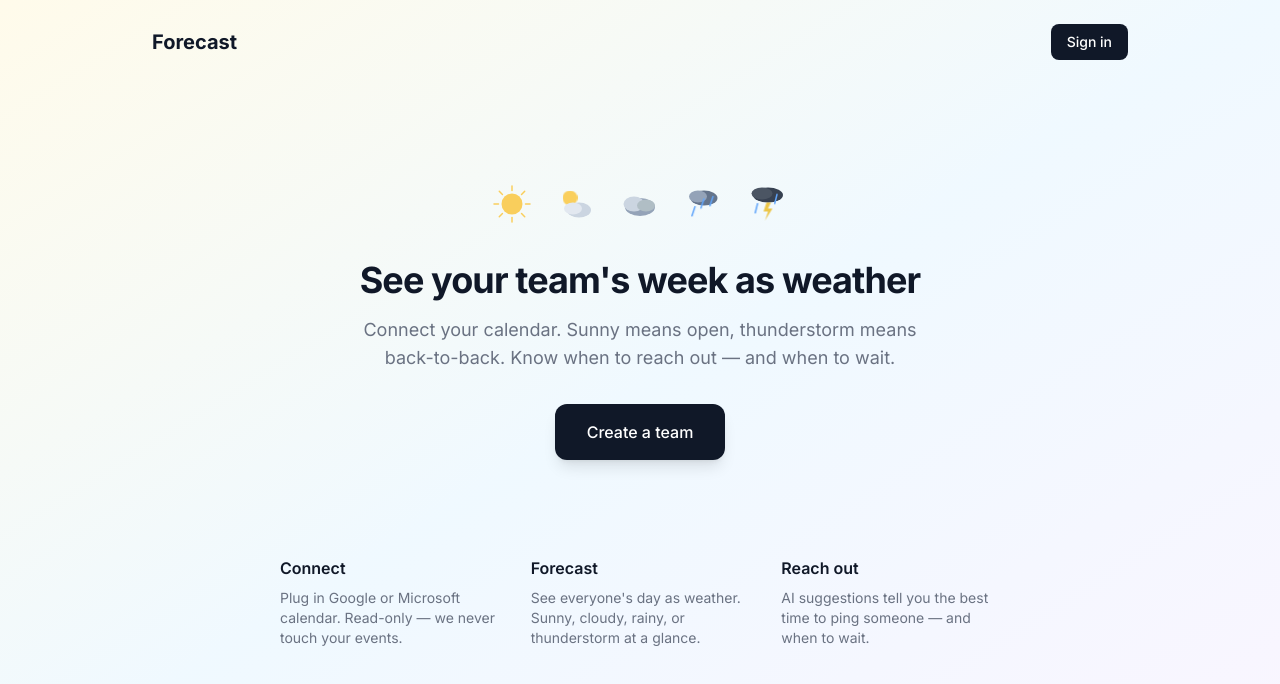
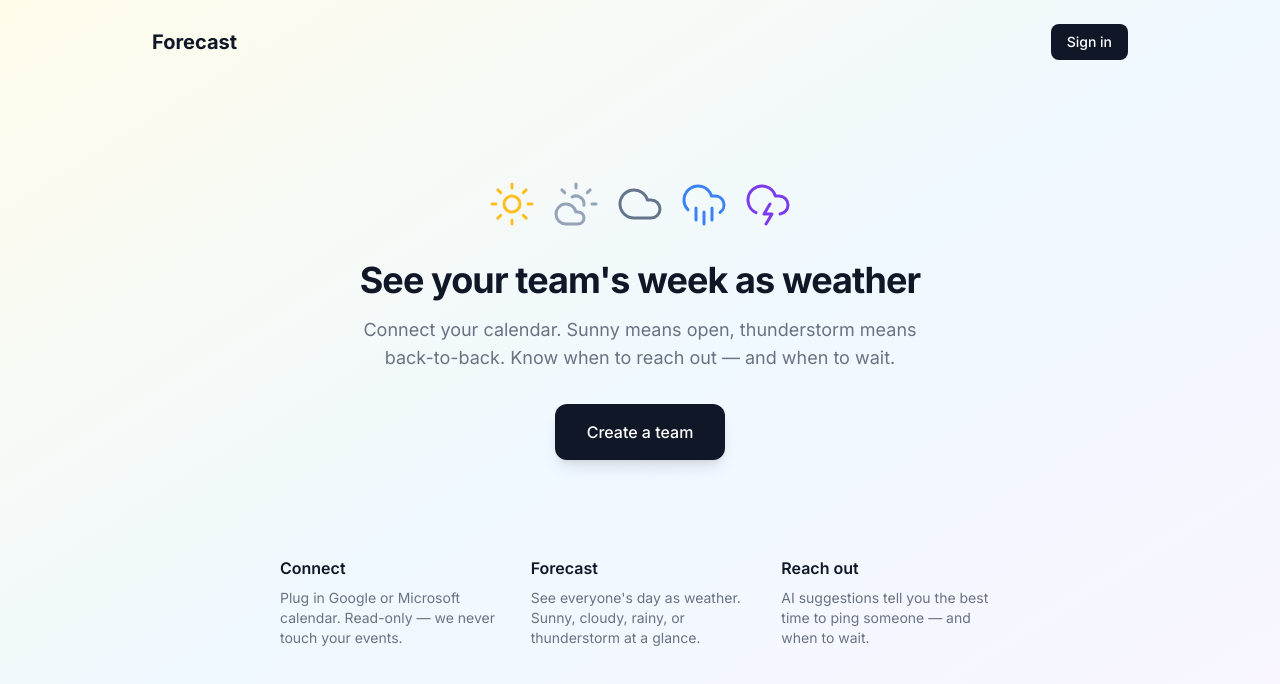
Before and after one commit to rhaugland/frndly, a Next.js app: page / in a window 1280 px wide. Shown: the top 684 px of the page. Built offline with nearby package versions, Linux system fonts and the light colour scheme.

Commit message:
feat: replace custom SVG animations with clean Lucide weather icons

```diff
--- a/package.json
+++ b/package.json
@@ -14,6 +14,7 @@
     "@auth/prisma-adapter": "^2.11.1",
     "@prisma/adapter-pg": "^7.6.0",
     "@prisma/client": "^7.6.0",
+    "lucide-react": "^1.7.0",
     "nanoid": "^5.1.7",
     "next": "16.2.2",
     "next-auth": "^4.24.13",
--- a/src/components/weather-icon.tsx
+++ b/src/components/weather-icon.tsx
@@ -1,4 +1,6 @@
 "use client";
+
+import { Sun, CloudSun, Cloud, CloudRain, CloudLightning } from "lucide-react";
 
 type WeatherType = "sunny" | "partly_cloudy" | "cloudy" | "rain" | "thunderstorm";
 
@@ -7,95 +9,15 @@ interface WeatherIconProps {
   size?: number;
 }
 
+const ICON_MAP: Record<WeatherType, { icon: typeof Sun; color: string }> = {
+  sunny: { icon: Sun, color: "#FBBF24" },
+  partly_cloudy: { icon: CloudSun, color: "#94A3B8" },
+  cloudy: { icon: Cloud, color: "#64748B" },
+  rain: { icon: CloudRain, color: "#3B82F6" },
+  thunderstorm: { icon: CloudLightning, color: "#7C3AED" },
+};
+
 export function WeatherIcon({ condition, size = 64 }: WeatherIconProps) {
-  const s = size;
-
-  switch (condition) {
-    case "sunny":
-      return (
-        <svg width={s} height={s} viewBox="0 0 64 64" className="animate-pulse">
-          <circle cx="32" cy="32" r="14" fill="#FBBF24" />
-          {[0, 45, 90, 135, 180, 225, 270, 315].map((angle) => (
-            <line
-              key={angle}
-              x1="32"
-              y1="8"
-              x2="32"
-              y2="14"
-              stroke="#FBBF24"
-              strokeWidth="2"
-              strokeLinecap="round"
-              transform={`rotate(${angle} 32 32)`}
-            />
-          ))}
-        </svg>
-      );
-
-    case "partly_cloudy":
-      return (
-        <svg width={s} height={s} viewBox="0 0 64 64">
-          <circle cx="24" cy="24" r="10" fill="#FBBF24" className="animate-pulse" />
-          <ellipse cx="36" cy="40" rx="16" ry="10" fill="#CBD5E1" />
-          <ellipse cx="28" cy="38" rx="12" ry="8" fill="#E2E8F0" />
-        </svg>
-      );
-
-    case "cloudy":
-      return (
-        <svg width={s} height={s} viewBox="0 0 64 64">
-          <ellipse cx="32" cy="36" rx="20" ry="12" fill="#94A3B8" />
-          <ellipse cx="24" cy="32" rx="14" ry="10" fill="#CBD5E1" />
-          <ellipse cx="40" cy="34" rx="12" ry="8" fill="#B0BEC5" />
-        </svg>
-      );
-
-    case "rain":
-      return (
-        <svg width={s} height={s} viewBox="0 0 64 64">
-          <ellipse cx="32" cy="24" rx="18" ry="10" fill="#64748B" />
-          <ellipse cx="24" cy="22" rx="12" ry="8" fill="#94A3B8" />
-          {[20, 32, 44].map((x, i) => (
-            <line
-              key={x}
-              x1={x}
-              y1="38"
-              x2={x - 4}
-              y2="50"
-              stroke="#60A5FA"
-              strokeWidth="2"
-              strokeLinecap="round"
-              className="animate-bounce"
-              style={{ animationDelay: `${i * 200}ms` }}
-            />
-          ))}
-        </svg>
-      );
-
-    case "thunderstorm":
-      return (
-        <svg width={s} height={s} viewBox="0 0 64 64">
-          <ellipse cx="32" cy="20" rx="20" ry="10" fill="#374151" />
-          <ellipse cx="24" cy="18" rx="14" ry="8" fill="#4B5563" />
-          <polygon
-            points="30,30 26,42 32,42 28,54 38,38 32,38 36,30"
-            fill="#EAB308"
-            className="animate-pulse"
-          />
-          {[18, 44].map((x, i) => (
-            <line
-              key={x}
-              x1={x}
-              y1="34"
-              x2={x - 3}
-              y2="46"
-              stroke="#60A5FA"
-              strokeWidth="2"
-              strokeLinecap="round"
-              className="animate-bounce"
-              style={{ animationDelay: `${i * 300}ms` }}
-            />
-          ))}
-        </svg>
-      );
-  }
+  const { icon: Icon, color } = ICON_MAP[condition];
+  return <Icon size={size} color={color} strokeWidth={1.5} />;
 }
```
Also changed, not shown: 1 other file (tests, documents, lock files or other folders).
